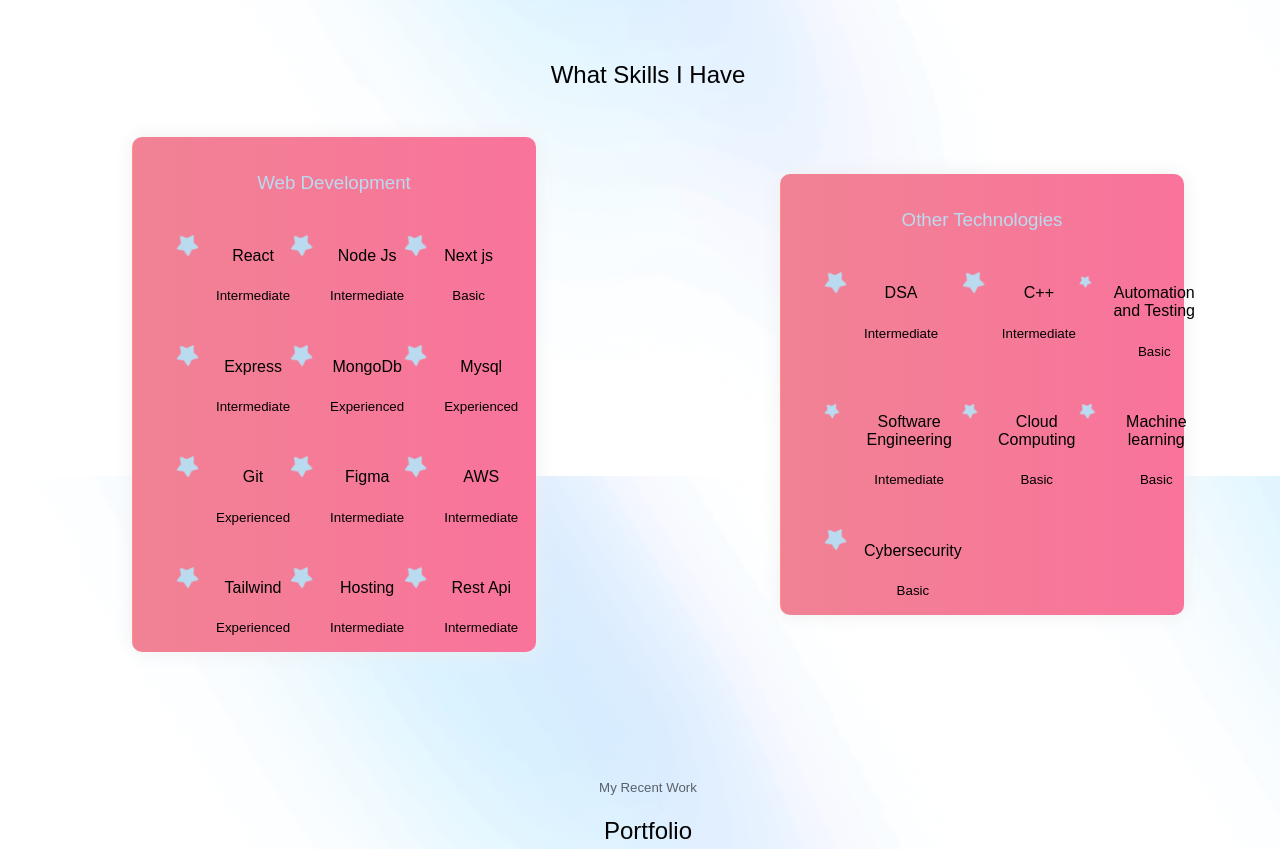
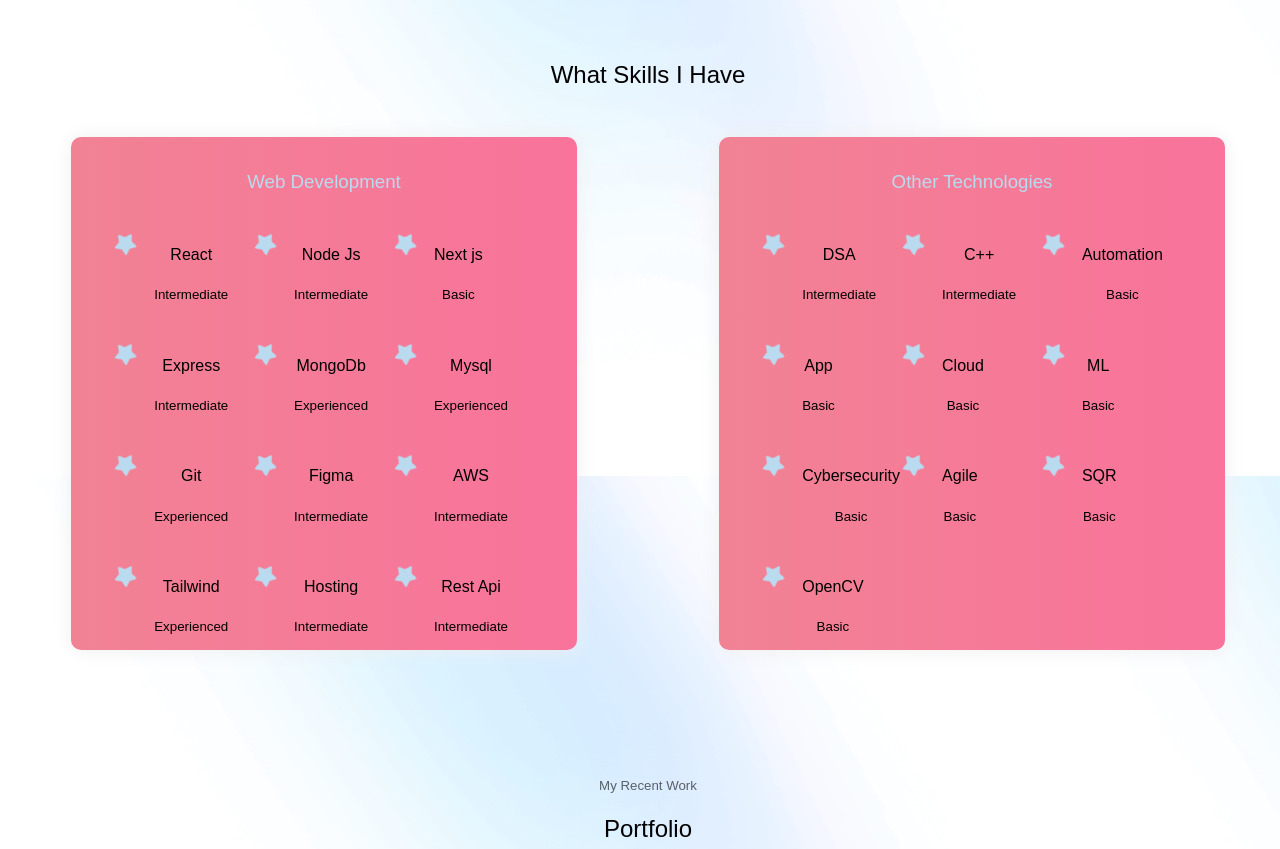
Before and after one commit to vikashchand/Main-portfolio, a React (Create React App) app: page / in a window 1280 px wide. Shown: the part 2860-3709 px from the top of the page. Built offline with nearby package versions, Linux system fonts and the light colour scheme; a web font is replaced by a local one.

Commit message:
new changes

```diff
--- a/src/components/Experiences/Experiences.css
+++ b/src/components/Experiences/Experiences.css
@@ -4,20 +4,15 @@
     gap:1rem;
     width: 100%;
 
+    justify-content: center;
+/* This will center the items horizontally */
+  align-items: center;
 
-    justify-items: center; /* This will center the items horizontally */
-  align-items: center;
+
 
 }
 
-.experience__container >div{
-    background: var(--color-bg-variant);
-
-    border-radius: 2rem;
-    border: 1px solid  transparent;
-}
-
-.experience__container >div{
+.Web_Developer{
     background-image:var( --background-gradient);
     margin: 0px 0px;
     padding: 15px 43px;
@@ -28,11 +23,13 @@
     color: var(--color-white);
     box-shadow: 0 0 20px #eee;
     border-radius: 10px;
-    display: block;
 
-    width: 50%;
 
-    margin-left: 20px;
+   min-width:fit-content;
+
+   margin-left: 10%;
+   margin-right: 10%;
+
   }
 
   .btn:hover {
--- a/src/components/Experiences/Experiences.jsx
+++ b/src/components/Experiences/Experiences.jsx
@@ -8,7 +8,7 @@
     <h2>What Skills I Have </h2>
 
     <div className=' experience__container'>
-    <div className='Web Developer'>
+    <div className='Web_Developer'>
     <h3>Web Development</h3>
     <div className='experience__content'>
 
@@ -93,7 +93,7 @@
     </div>
 
 
-    <div className='Web Developer'>
+    <div className='Web_Developer'>
     <h3>Other Technologies</h3>
     <div className='experience__content'>
 
@@ -112,14 +112,14 @@
 
     <article className='experience__details' >
     < GiRoundStar  className='experience__details-icon'/>
-   <div> <h4>Automation and Testing</h4>
+   <div> <h4>Automation</h4>
    <small className='light-text'>Basic</small></div>
     </article>
 
     <article className='experience__details' >
     < GiRoundStar  className='experience__details-icon'/>
-    <div><h4>Software Engineering</h4>
-    <small className='light-text'>Intemediate</small></div>
+    <div><h4>App</h4>
+    <small className='light-text'>Basic</small></div>
     </article>
 
 
@@ -127,7 +127,7 @@
 
     <article className='experience__details' >
     <GiRoundStar className='experience__details-icon'/>
-    <div><h4>Cloud Computing</h4>
+    <div><h4>Cloud</h4>
     <small className='light-text'>Basic</small></div>
     </article>
 
@@ -135,7 +135,7 @@
     <article className='experience__details' >
     <GiRoundStar className='experience__details-icon'/>
 
-    <div><h4>Machine learning</h4>
+    <div><h4>ML</h4>
     <small className='light-text'>Basic</small></div>
     </article>
 
@@ -146,9 +146,24 @@
    <small className='light-text'>Basic</small></div>
     </article>
 
+    <article className='experience__details' >
+    <GiRoundStar className='experience__details-icon'/>
+   <div> <h4>Agile</h4>
+   <small className='light-text'>Basic</small></div>
+    </article>
+
+    <article className='experience__details' >
+    <GiRoundStar className='experience__details-icon'/>
+   <div> <h4>SQR</h4>
+   <small className='light-text'>Basic</small></div>
+    </article>
 
 
-
+    <article className='experience__details' >
+    <GiRoundStar className='experience__details-icon'/>
+   <div> <h4>OpenCV</h4>
+   <small className='light-text'>Basic</small></div>
+    </article>
     </div>
 
     </div>
--- a/src/components/WorkExperience/WorkExperience.jsx
+++ b/src/components/WorkExperience/WorkExperience.jsx
@@ -14,7 +14,7 @@
           <div className="timeline-content">
             <h3>Cloud Engineer Intern</h3>
             <p></p>
-            <p>Upcoming cloud engineer intern at Signify Innovations.</p>
+            <p>Intern at Signify Innovations.</p>
             <p>
 
             </p>
--- a/src/components/portfolio/Portfolio.css
+++ b/src/components/portfolio/Portfolio.css
@@ -70,11 +70,18 @@
 
 
 /*---------------------------------------media query for medium devices*/
-@media screen and (max-width:1024px) {
+@media screen and (max-width:1200px) {
 
 .portfolio__container{
-    grid-template-columns: 1fr 1fr;
-    gap:1.2rem;
+    display: grid;
+    grid-template-columns: repeat(2,1fr);
+    gap:1rem;
+
+
+padding-right: 20px;
+
+justify-items: center; /* This will center the items horizontally */
+align-items: center;
 }
 
 }
--- a/src/index.css
+++ b/src/index.css
@@ -131,7 +131,7 @@
     }
 
     section {
-        margin-top: 6rem;
+        margin-top: 15%;
     }
 }
 
@@ -141,6 +141,6 @@
     }
 
     section > h2 {
-        margin-bottom: 2rem;
+        margin-bottom: 15%;
     }
 }
```
